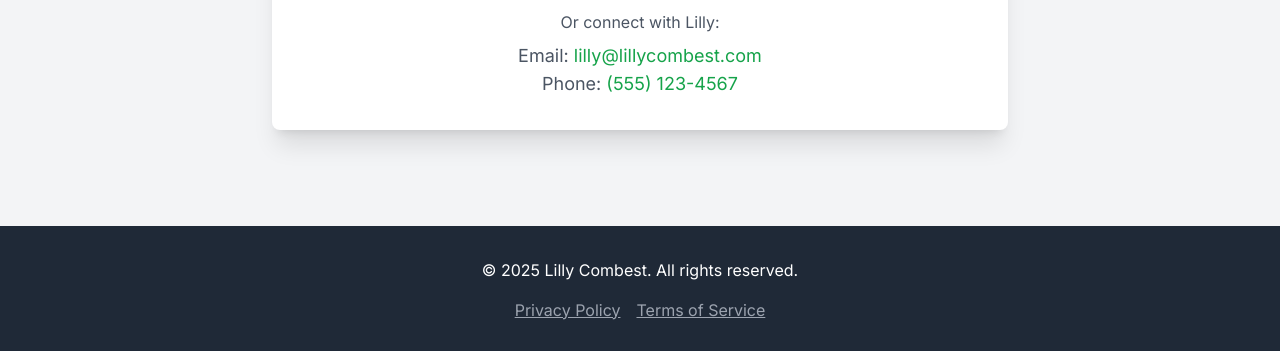
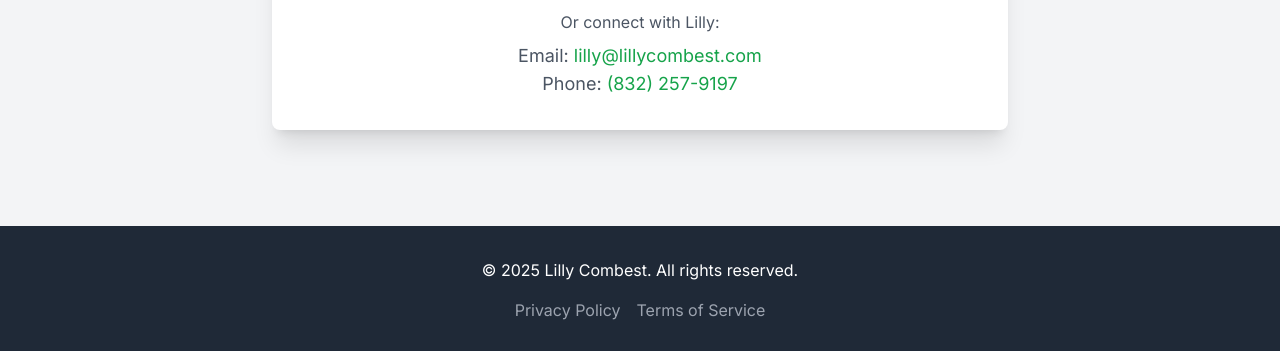
Before and after one commit to smallhorseman/LillyCombestLandingPage, a React (Create React App) app: page / in a window 1280 px wide. Shown: the part 3626-3977 px from the top of the page. Built offline with nearby package versions, Linux system fonts and the light colour scheme.

Commit message:
Update App.jsx

```diff
--- a/src/App.jsx
+++ b/src/App.jsx
@@ -55,6 +55,7 @@ const Header = ({ smoothScroll }) => {
                     <svg className="h-8 w-8 text-green-600" fill="none" viewBox="0 0 24 24" stroke="currentColor">
                         <path strokeLinecap="round" strokeLinejoin="round" strokeWidth="2" d="M9 12l2 2 4-4m5.618-4.016A11.955 11.955 0 0112 2.944a11.955 11.955 0 01-8.618 3.04A12.001 12.001 0 0012 21a12.001 12.001 0 008.618-18.016z"/>
                     </svg>
+                    {/* Link to homepage */}
                     <a href="/" className="text-2xl font-bold text-gray-900">Lilly Combest</a>
                 </div>
                 <nav className="hidden md:block">
@@ -313,7 +314,8 @@ const ContactSection = () => {
                     <div className="mt-8 text-center text-gray-600">
                         <p>Or connect with Lilly:</p>
                         <p className="mt-2 text-lg">Email: <a href="mailto:lilly@lillycombest.com" className="text-green-600 hover:underline">lilly@lillycombest.com</a></p>
-                        <p class="text-lg">Phone: <a href="tel:+15551234567" className="text-green-600 hover:underline">(555) 123-4567</a></p>
+                        {/* UPDATED: Phone number to 832-257-9197 */}
+                        <p className="text-lg">Phone: <a href="tel:+18322579197" className="text-green-600 hover:underline">(832) 257-9197</a></p>
                     </div>
                 </div>
             </div>
@@ -335,7 +337,6 @@ const ContactSection = () => {
 
 // Footer Component
 const Footer = () => {
-    // Handler for footer link clicks
     const handleFooterLinkClick = (e) => {
         e.preventDefault(); // Prevent default link navigation
         // You can add custom logic here later, e.g., open a modal, or navigate to a placeholder route.
@@ -347,13 +348,9 @@ const Footer = () => {
             <div className="container mx-auto px-4 text-center">
                 <p>&copy; 2025 Lilly Combest. All rights reserved.</p>
                 <div className="flex justify-center space-x-4 mt-4">
-                    {/* Replaced <a> with <button> for non-navigable placeholder links to resolve ESLint errors */}
-                    <button type="button" onClick={handleFooterLinkClick} className="text-gray-400 hover:text-white transition duration-300 text-base appearance-none bg-transparent border-none p-0 cursor-pointer underline">
-                        Privacy Policy
-                    </button>
-                    <button type="button" onClick={handleFooterLinkClick} className="text-gray-400 hover:text-white transition duration-300 text-base appearance-none bg-transparent border-none p-0 cursor-pointer underline">
-                        Terms of Service
-                    </button>
+                    {/* Using href="#" with an onClick handler that prevents default navigation for placeholder links */}
+                    <a href="#" onClick={handleFooterLinkClick} className="text-gray-400 hover:text-white transition duration-300">Privacy Policy</a>
+                    <a href="#" onClick={handleFooterLinkClick} className="text-gray-400 hover:text-white transition duration-300">Terms of Service</a>
                 </div>
             </div>
         </footer>
```
